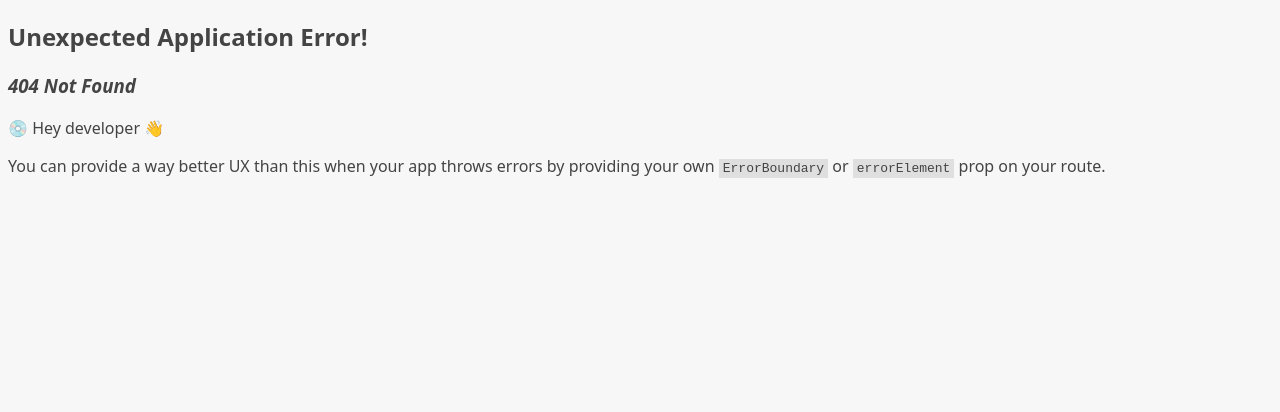
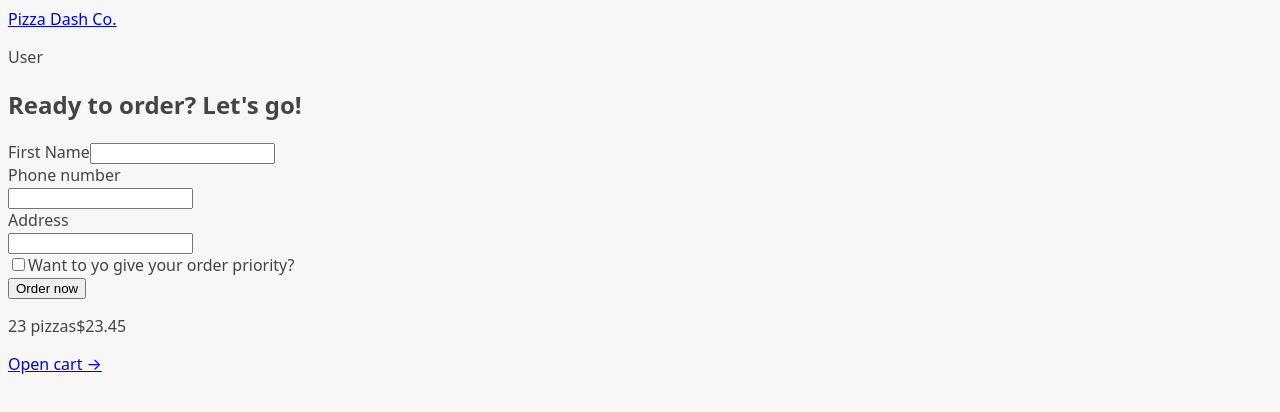
Before and after one commit to vibraniumSwaleh/pizza-dash, a React (Vite) app: page /order/new in a window 1280 px wide. Before the commit this address had no page. Shown: the top 412 px of the page. Built offline with nearby package versions, Linux system fonts and the light colour scheme.

Commit message:
setup AppLayout navigation

```diff
--- a/src/features/cart/CartOverview.jsx
+++ b/src/features/cart/CartOverview.jsx
@@ -1,3 +1,5 @@
+import { Link } from 'react-router-dom';
+
 function CartOverview() {
   return (
     <div>
@@ -5,7 +7,7 @@
         <span>23 pizzas</span>
         <span>$23.45</span>
       </p>
-      <a href="#">Open cart &rarr;</a>
+      <Link to='cart'> Open cart &rarr;</Link>
     </div>
   );
 }
--- a/src/features/order/CreateOrder.jsx
+++ b/src/features/order/CreateOrder.jsx
@@ -1,29 +1,29 @@
-import { useState } from "react";
+import { useState } from 'react';
 
 // https://uibakery.io/regex-library/phone-number
 const isValidPhone = (str) =>
   /^\+?\d{1,4}?[-.\s]?\(?\d{1,3}?\)?[-.\s]?\d{1,4}[-.\s]?\d{1,4}[-.\s]?\d{1,9}$/.test(
-    str
+    str,
   );
 
 const fakeCart = [
   {
     pizzaId: 12,
-    name: "Mediterranean",
+    name: 'Mediterranean',
     quantity: 2,
     unitPrice: 16,
     totalPrice: 32,
   },
   {
     pizzaId: 6,
-    name: "Vegetale",
+    name: 'Vegetale',
     quantity: 1,
     unitPrice: 13,
     totalPrice: 13,
   },
   {
     pizzaId: 11,
-    name: "Spinach and Mushroom",
+    name: 'Spinach and Mushroom',
     quantity: 1,
     unitPrice: 15,
     totalPrice: 15,
@@ -36,37 +36,37 @@
 
   return (
     <div>
-      <h2>Ready to order? Let's go!</h2>
+      <h2>Ready to order? Let&apos;s go!</h2>
 
       <form>
         <div>
           <label>First Name</label>
-          <input type="text" name="customer" required />
+          <input type='text' name='customer' required />
         </div>
 
         <div>
           <label>Phone number</label>
           <div>
-            <input type="tel" name="phone" required />
+            <input type='tel' name='phone' required />
           </div>
         </div>
 
         <div>
           <label>Address</label>
           <div>
-            <input type="text" name="address" required />
+            <input type='text' name='address' required />
           </div>
         </div>
 
         <div>
           <input
-            type="checkbox"
-            name="priority"
-            id="priority"
+            type='checkbox'
+            name='priority'
+            id='priority'
             // value={withPriority}
             // onChange={(e) => setWithPriority(e.target.checked)}
           />
-          <label htmlFor="priority">Want to yo give your order priority?</label>
+          <label htmlFor='priority'>Want to yo give your order priority?</label>
         </div>
 
         <div>
--- /dev/null
+++ b/src/ui/AppLayout.jsx
@@ -0,0 +1,17 @@
+import { Outlet } from 'react-router-dom';
+import Header from './Header';
+import CartOverview from '../features/cart/CartOverview';
+
+function AppLayout() {
+  return (
+    <div>
+      <Header />
+      <main>
+        <Outlet />
+      </main>
+      <CartOverview />
+    </div>
+  );
+}
+
+export default AppLayout;
--- /dev/null
+++ b/src/ui/Header.jsx
@@ -0,0 +1,12 @@
+import { Link } from 'react-router-dom';
+
+function Header() {
+  return (
+    <div>
+      <Link to='/'>Pizza Dash Co.</Link>
+      <p>User</p>
+    </div>
+  );
+}
+
+export default Header;
```
Also changed, not shown: src/App.jsx (+15 -0 lines).
